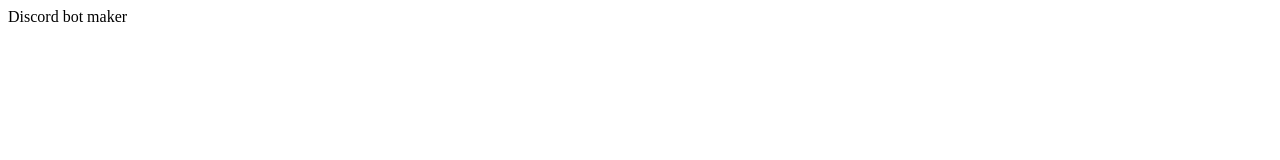
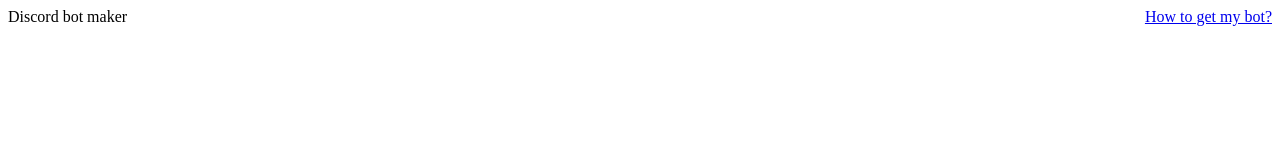
Before and after one commit to MeetPing/dbotmaker, a plain HTML site: page index.html in a window 1280 px wide. Shown: the top 160 px of the page. Drawn offline with Linux system fonts and the light colour scheme.

Commit message:
Update index.html

```diff
--- a/index.html
+++ b/index.html
@@ -8,7 +8,9 @@
     <link rel="stylesheet" href="style.css">
 </head>
 <body>
-    <div class="navbar">Discord bot maker</div>
+    <div class="navbar">Discord bot maker
+      <a style="float: right;" href="howto.html">How to get my bot?</a>
+    </div>
 	<main class="mid-main">
     Programming language:
 	<select>
```
